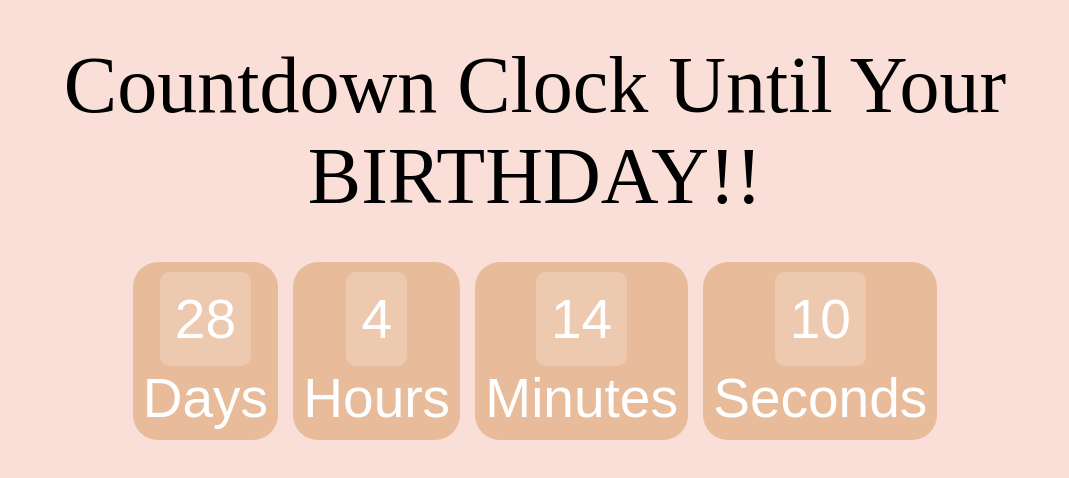
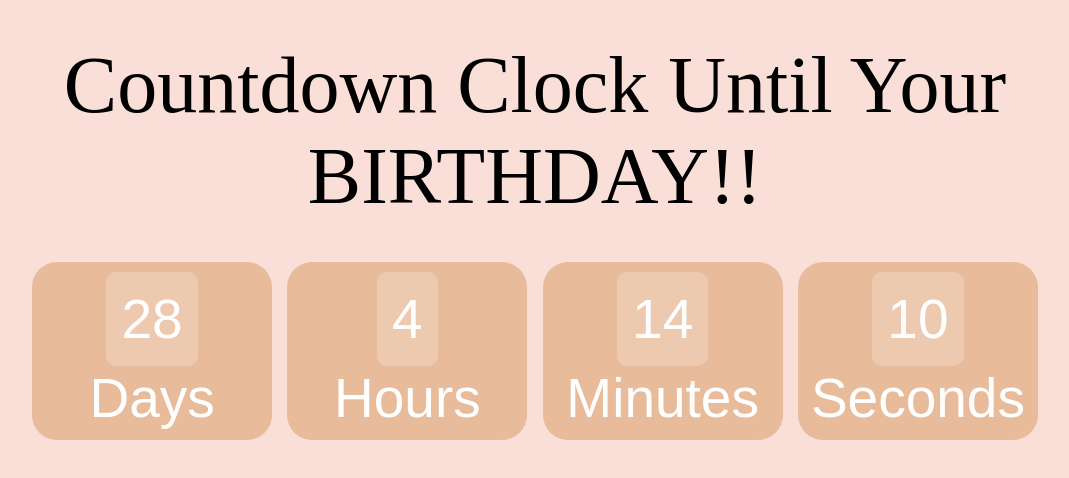
Before and after one commit to jguo710/Birthday-21, a plain HTML site: page index.html in a window 1280 px wide. Shown: the whole page, without its empty margins (105-1174 px from the left). Drawn offline with Linux system fonts and the light colour scheme.

Commit message:
Update index.html

```diff
--- a/index.html
+++ b/index.html
@@ -42,6 +42,7 @@
         	border-radius: 25px;
         	background: #e8bb9a;
         	display: inline-block;
+            width: 220px;
         }
         #clockdiv div > span{
         	padding: 15px;
```
